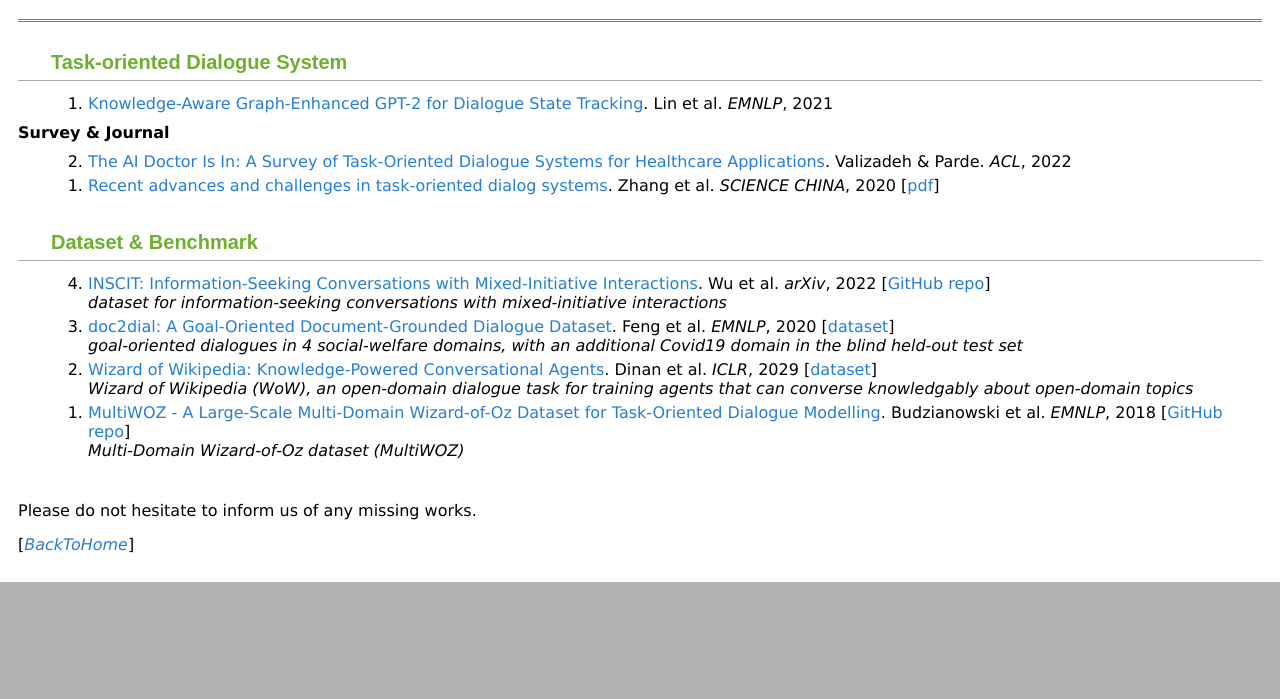
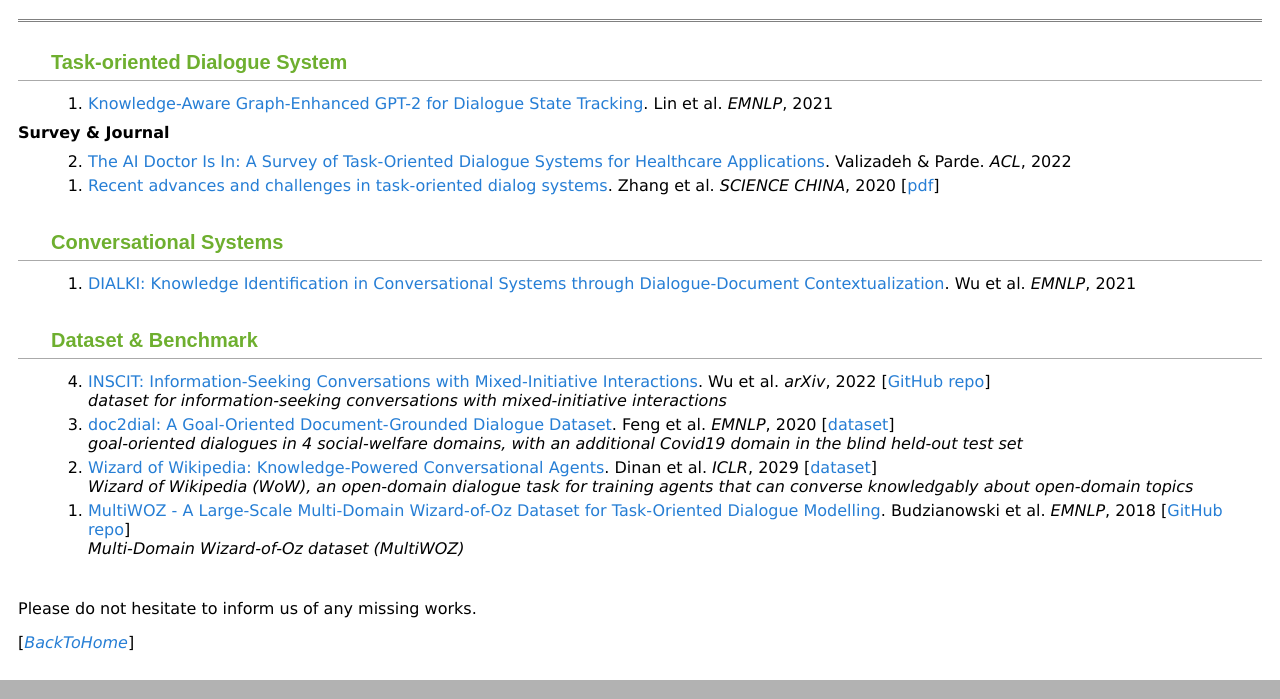
Before and after one commit to njuhugn/njuhugn.github.io, a plain HTML site: page dialogue-system.html in a window 1280 px wide. Shown: the part 101-800 px from the top of the page. Drawn offline with nearby package versions, Linux system fonts and the light colour scheme; some packages are replaced by stand-ins of ours.

Commit message:
Update dialogue-system.html

```diff
--- a/dialogue-system.html
+++ b/dialogue-system.html
@@ -51,6 +51,10 @@ MathJax.Hub.Config({
 <li><a href="https://arxiv.org/abs/2207.00746" target="_blank">Recent advances and challenges in task-oriented dialog systems</a>. Zhang et al. <i>SCIENCE CHINA</i>, 2020 [<a href="./paper-dialogue/Recent advances and challenges in task-oriented dialog systems-zhang-SciCN-20.pdf" target="_blank">pdf</a>]
 </ol>
 
+<h2 style="CLEAR: both;">Conversational Systems</h2>
+<ol reversed>
+<li><a href="https://aclanthology.org/2021.emnlp-main.140/" target="_blank">DIALKI: Knowledge Identification in Conversational Systems through Dialogue-Document Contextualization</a>. Wu et al. <i>EMNLP</i>, 2021
+</ol>
 
 <h2 style="CLEAR: both;">Dataset & Benchmark</h2>
 <ol reversed>
```
